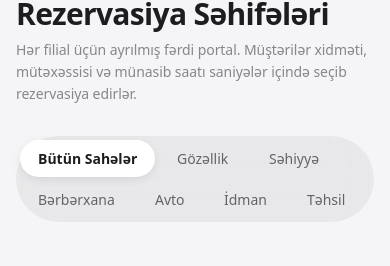
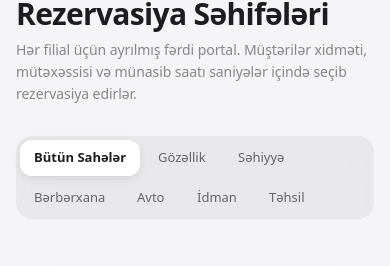
Before and after one commit to 2-RaL/RezervasiyaPro, a Next.js app: page / in a window 390 px wide. Shown: the part 2173-2439 px from the top of the page. Built offline with nearby package versions, Linux system fonts and the light colour scheme; grey boxes are pictures that could not be loaded.

Commit message:
fix(mobile): make time filter and slot buttons square-cornered on mobile view

```diff
--- a/src/app/[slug]/page.tsx
+++ b/src/app/[slug]/page.tsx
@@ -1227,32 +1227,32 @@ export default function TenantBookingPage({ params }: { params: { slug: string }
                       </div>
 
                       {/* iOS Segmented Vaxt Filtrləri */}
-                      <div className="apple-segmented-container inline-flex flex-wrap items-center gap-1">
+                      <div className="w-full sm:w-auto apple-segmented-container grid grid-cols-2 sm:inline-flex sm:flex-wrap items-center gap-1.5 sm:gap-1 p-1.5 sm:p-1 rounded-2xl sm:rounded-full border border-black/5 dark:border-white/10">
                         <button
                           type="button"
                           onClick={() => setTimeFilter('ALL')}
-                          className={`apple-segmented-item apple-press-sm ${timeFilter === 'ALL' ? 'active' : ''}`}
+                          className={`apple-segmented-item apple-press-sm w-full sm:w-auto text-center justify-center rounded-xl sm:rounded-full ${timeFilter === 'ALL' ? 'active' : ''}`}
                         >
                           {t('allHours')}
                         </button>
                         <button
                           type="button"
                           onClick={() => setTimeFilter('MORNING')}
-                          className={`apple-segmented-item apple-press-sm ${timeFilter === 'MORNING' ? 'active' : ''}`}
+                          className={`apple-segmented-item apple-press-sm w-full sm:w-auto text-center justify-center rounded-xl sm:rounded-full ${timeFilter === 'MORNING' ? 'active' : ''}`}
                         >
                           {t('morning')}
                         </button>
                         <button
                           type="button"
                           onClick={() => setTimeFilter('AFTERNOON')}
-                          className={`apple-segmented-item apple-press-sm ${timeFilter === 'AFTERNOON' ? 'active' : ''}`}
+                          className={`apple-segmented-item apple-press-sm w-full sm:w-auto text-center justify-center rounded-xl sm:rounded-full ${timeFilter === 'AFTERNOON' ? 'active' : ''}`}
                         >
                           {t('afternoon')}
                         </button>
                         <button
                           type="button"
                           onClick={() => setTimeFilter('EVENING')}
-                          className={`apple-segmented-item apple-press-sm ${timeFilter === 'EVENING' ? 'active' : ''}`}
+                          className={`apple-segmented-item apple-press-sm w-full sm:w-auto text-center justify-center rounded-xl sm:rounded-full ${timeFilter === 'EVENING' ? 'active' : ''}`}
                         >
                           {t('evening')}
                         </button>
@@ -1276,7 +1276,7 @@ export default function TenantBookingPage({ params }: { params: { slug: string }
                                   type="button"
                                   disabled={true}
                                   title={t('booked')}
-                                  className="py-2.5 px-2 rounded-2xl text-xs font-semibold transition-all bg-rose-500/10 border border-rose-500/30 text-rose-500 line-through cursor-not-allowed opacity-60 flex flex-col items-center justify-center gap-0.5"
+                                  className="py-2.5 px-2 rounded-xl sm:rounded-2xl text-xs font-semibold transition-all bg-rose-500/10 border border-rose-500/30 text-rose-500 line-through cursor-not-allowed opacity-60 flex flex-col items-center justify-center gap-0.5"
                                 >
                                   <span>{time}</span>
                                   <span className="text-[9px] font-medium no-underline">
@@ -1291,7 +1291,7 @@ export default function TenantBookingPage({ params }: { params: { slug: string }
                                 key={time}
                                 type="button"
                                 onClick={() => setSelectedTime(time)}
-                                className={`apple-press-sm py-2.5 px-3 rounded-2xl text-xs font-semibold transition-all ${
+                                className={`apple-press-sm py-2.5 px-3 rounded-xl sm:rounded-2xl text-xs font-semibold transition-all ${
                                   isSelected
                                     ? 'bg-[#0071e3] text-white shadow-md shadow-[#0071e3]/30 ring-2 ring-[#0071e3]/30'
                                     : 'bg-black/[0.03] dark:bg-white/[0.05] text-[#1d1d1f] dark:text-[#f5f5f7] border border-black/5 dark:border-white/10 hover:bg-black/5 dark:hover:bg-white/10'
--- a/src/app/globals.css
+++ b/src/app/globals.css
@@ -151,9 +151,15 @@ body {
 .apple-segmented-container {
   background: rgba(0, 0, 0, 0.05);
   padding: 4px;
-  border-radius: 9999px;
+  border-radius: 1rem;
   backdrop-filter: blur(16px);
   -webkit-backdrop-filter: blur(16px);
+}
+
+@media (min-width: 640px) {
+  .apple-segmented-container {
+    border-radius: 9999px;
+  }
 }
 
 .dark .apple-segmented-container {
@@ -161,13 +167,25 @@ body {
 }
 
 .apple-segmented-item {
-  border-radius: 9999px;
-  padding: 8px 18px;
-  font-size: 0.875rem;
+  border-radius: 0.75rem;
+  padding: 8px 14px;
+  font-size: 0.8125rem;
   font-weight: 500;
   color: #636366;
   transition: all 0.25s var(--apple-spring);
   -webkit-tap-highlight-color: transparent;
+  display: inline-flex;
+  align-items: center;
+  justify-content: center;
+  text-align: center;
+}
+
+@media (min-width: 640px) {
+  .apple-segmented-item {
+    border-radius: 9999px;
+    padding: 8px 18px;
+    font-size: 0.875rem;
+  }
 }
 
 .dark .apple-segmented-item {
```
